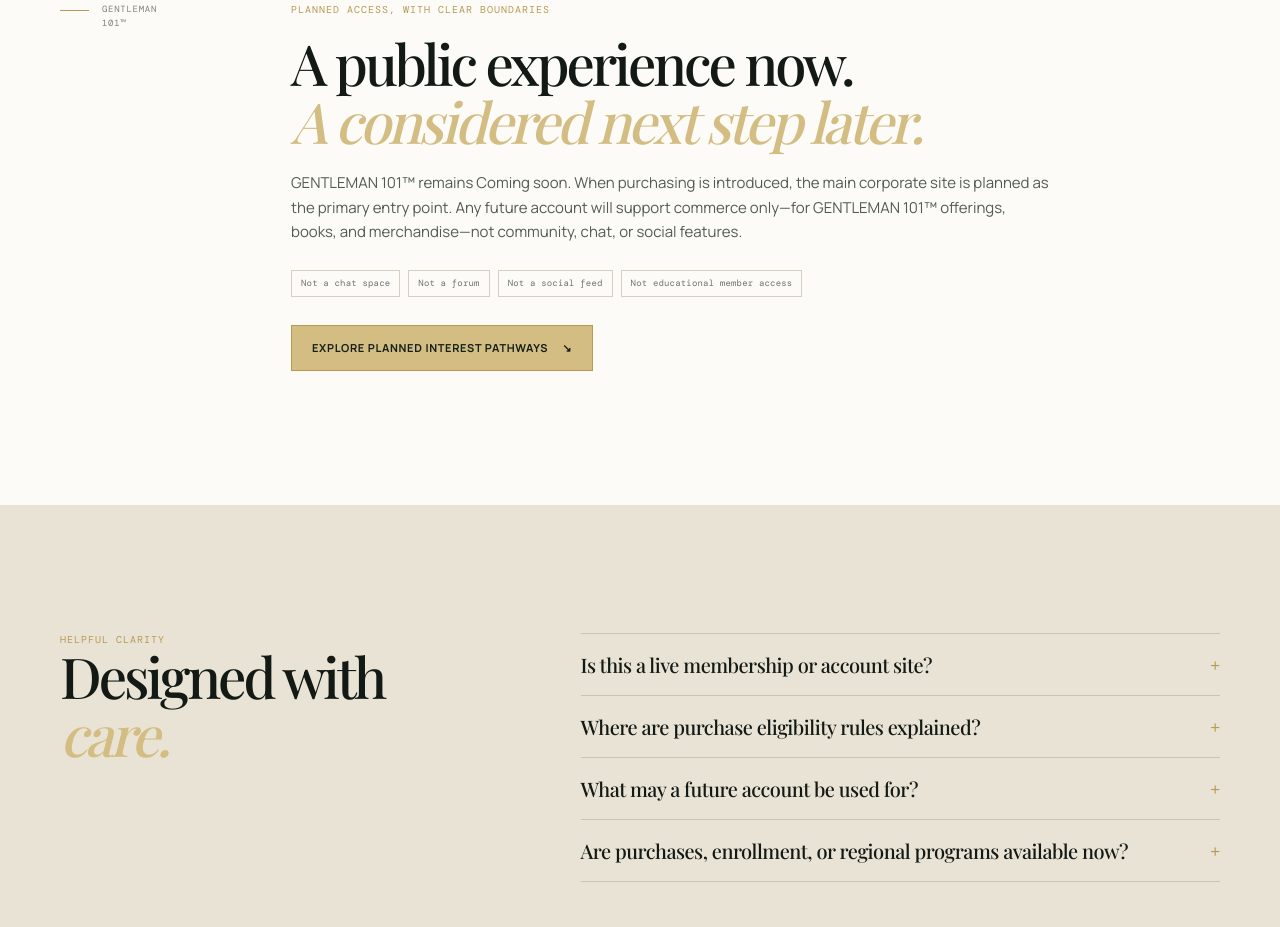
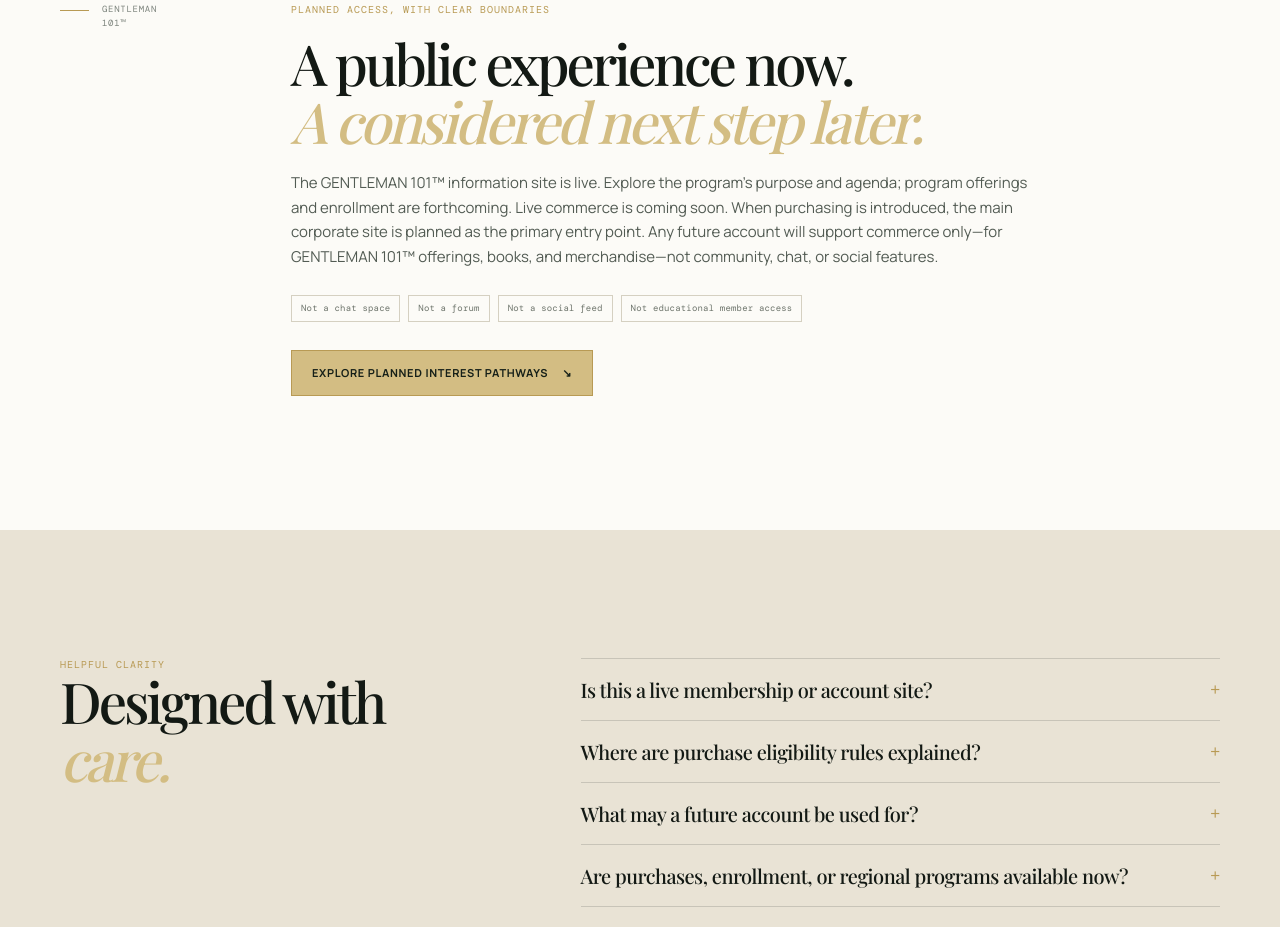
Before and after one commit to stevenbernardenterprise-maker/be-ultimate-enterprises, a plain HTML site: page gentleman101/standalone/index.html in a window 1280 px wide. Shown: the part 5315-6242 px from the top of the page. Drawn offline with nearby package versions, Linux system fonts and the light colour scheme; a web font is replaced by a local one.

Commit message:
Update GENTLEMAN 101 information-site status

```diff
--- a/gentleman101/standalone/index.html
+++ b/gentleman101/standalone/index.html
@@ -248,7 +248,7 @@
         <div class="access-main">
           <div class="section-eyebrow">Planned access, with clear boundaries</div>
           <h2 id="access-title">A public experience now.<br /><em>A considered next step later.</em></h2>
-          <p>GENTLEMAN 101™ remains Coming soon. When purchasing is introduced, the main corporate site is planned as the primary entry point. Any future account will support commerce only—for GENTLEMAN 101™ offerings, books, and merchandise—not community, chat, or social features.</p>
+          <p>The GENTLEMAN 101™ information site is live. Explore the program’s purpose and agenda; program offerings and enrollment are forthcoming. Live commerce is coming soon. When purchasing is introduced, the main corporate site is planned as the primary entry point. Any future account will support commerce only—for GENTLEMAN 101™ offerings, books, and merchandise—not community, chat, or social features.</p>
           <div class="access-boundaries" aria-label="Planned access boundaries">
             <span>Not a chat space</span><span>Not a forum</span><span>Not a social feed</span><span>Not educational member access</span>
           </div>
```
Also changed, not shown: index.html (+1 -1 lines).
